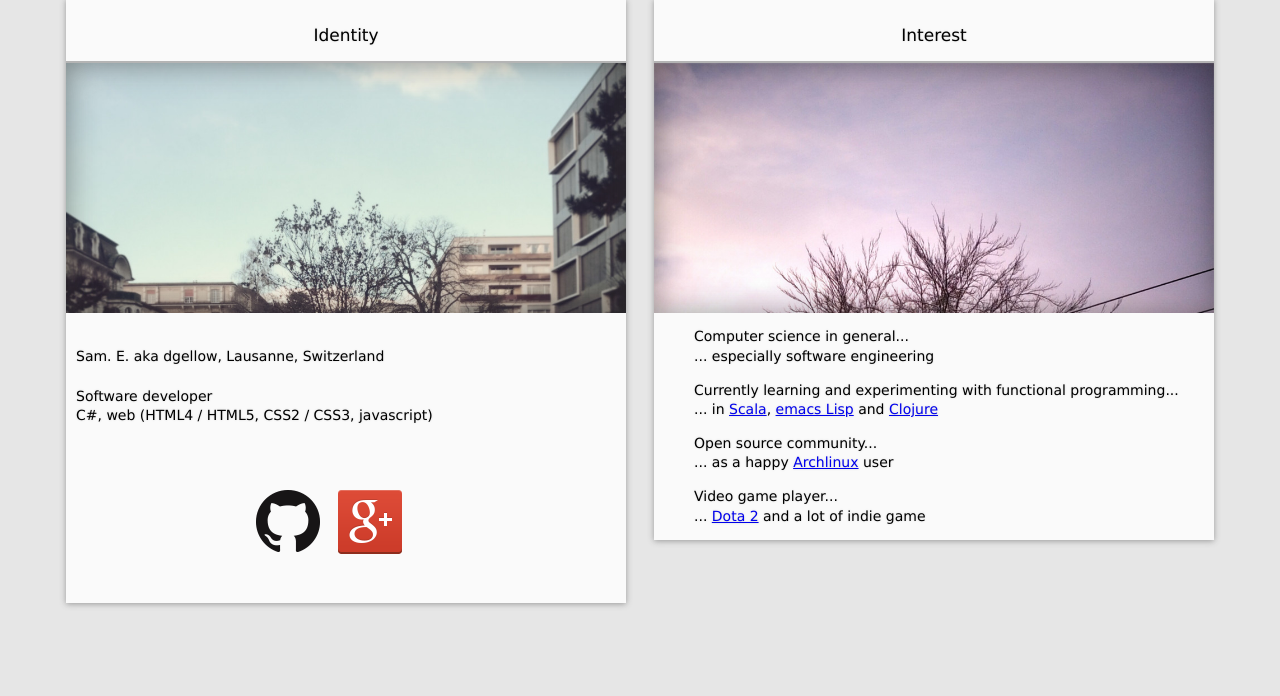
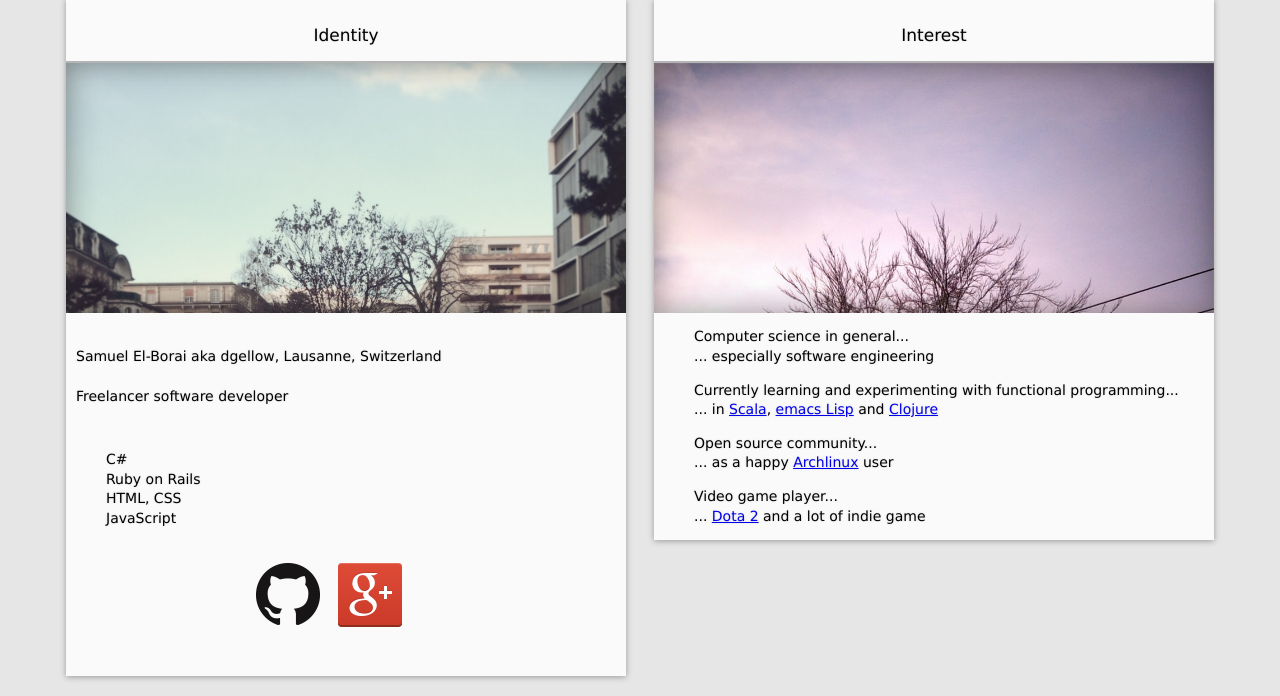
Before and after one commit to dgellow/identity, a PHP site: page / in a window 1280 px wide. Shown: the part 131-827 px from the top of the page. Before the commit the page ends 738 px from the top, so only its background shows below. Run offline with PHP 8.4, Linux system fonts and the light colour scheme.

Commit message:
Add my full name, update some stuff

```diff
--- a/index.php
+++ b/index.php
@@ -16,12 +16,17 @@
         </header>
         <div id="holdertree1" class="imageholder" onclick="clickImage(this, 'watching')"></div>
         <p class="content">
-          Sam. E. aka dgellow, Lausanne, Switzerland
-            <br>
-            <br>
-        Software developer
-            <br>
-          C&#35;, web (HTML4 / HTML5, CSS2 / CSS3, javascript)
+          Samuel El-Borai aka dgellow, Lausanne, Switzerland
+          <br>
+          <br>
+          Freelancer software developer
+
+	  <ul>
+            <li>C&#35;</li>
+	    <li>Ruby on Rails</li>
+	    <li>HTML, CSS</li>
+	    <li>JavaScript</li>
+	  </ul>
         </p>
         <ul id="socialholder" class="content">
           <li><a href="https://github.com/dgellow"><img src="logogithub.png"></a></li>
```
